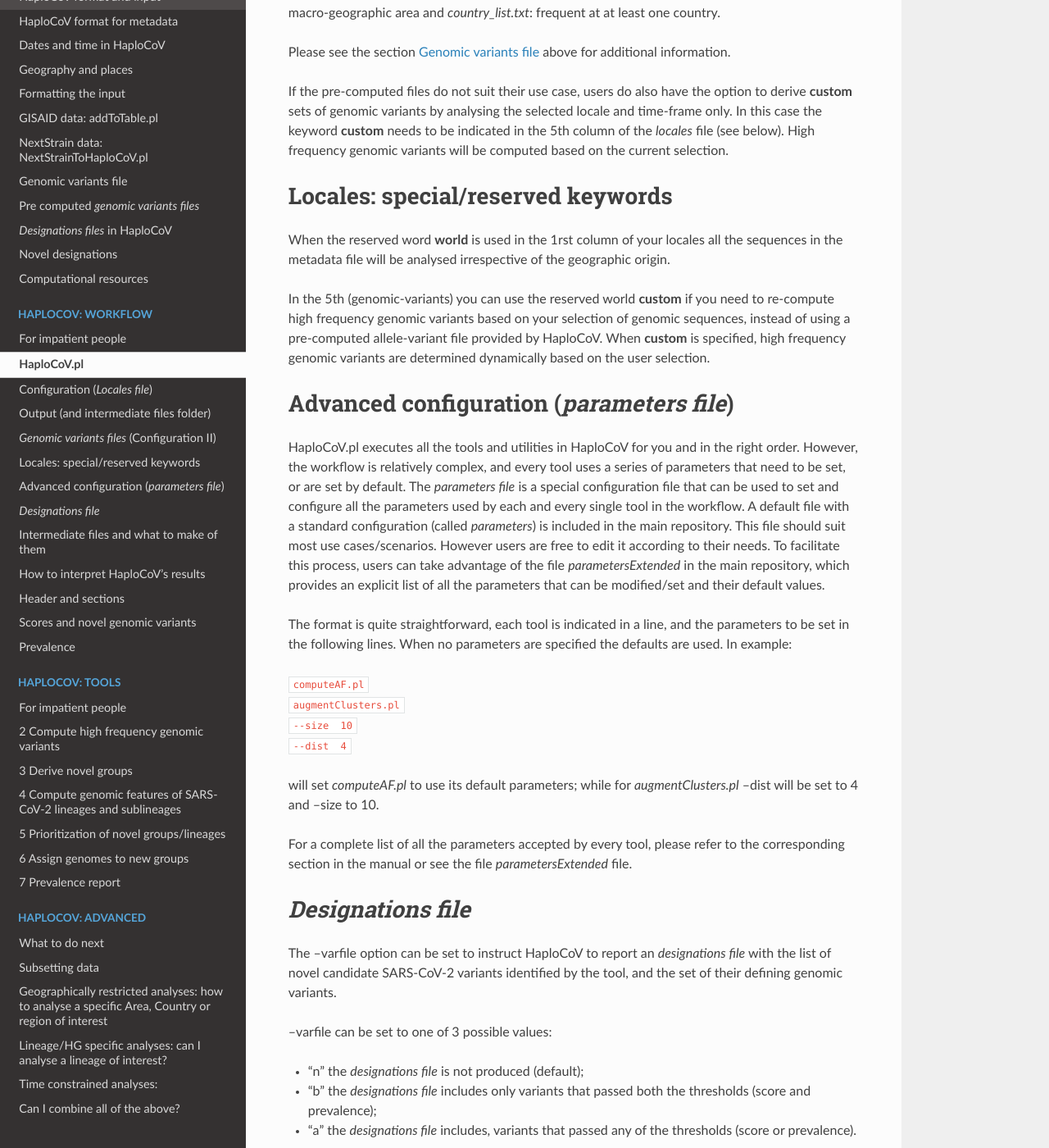
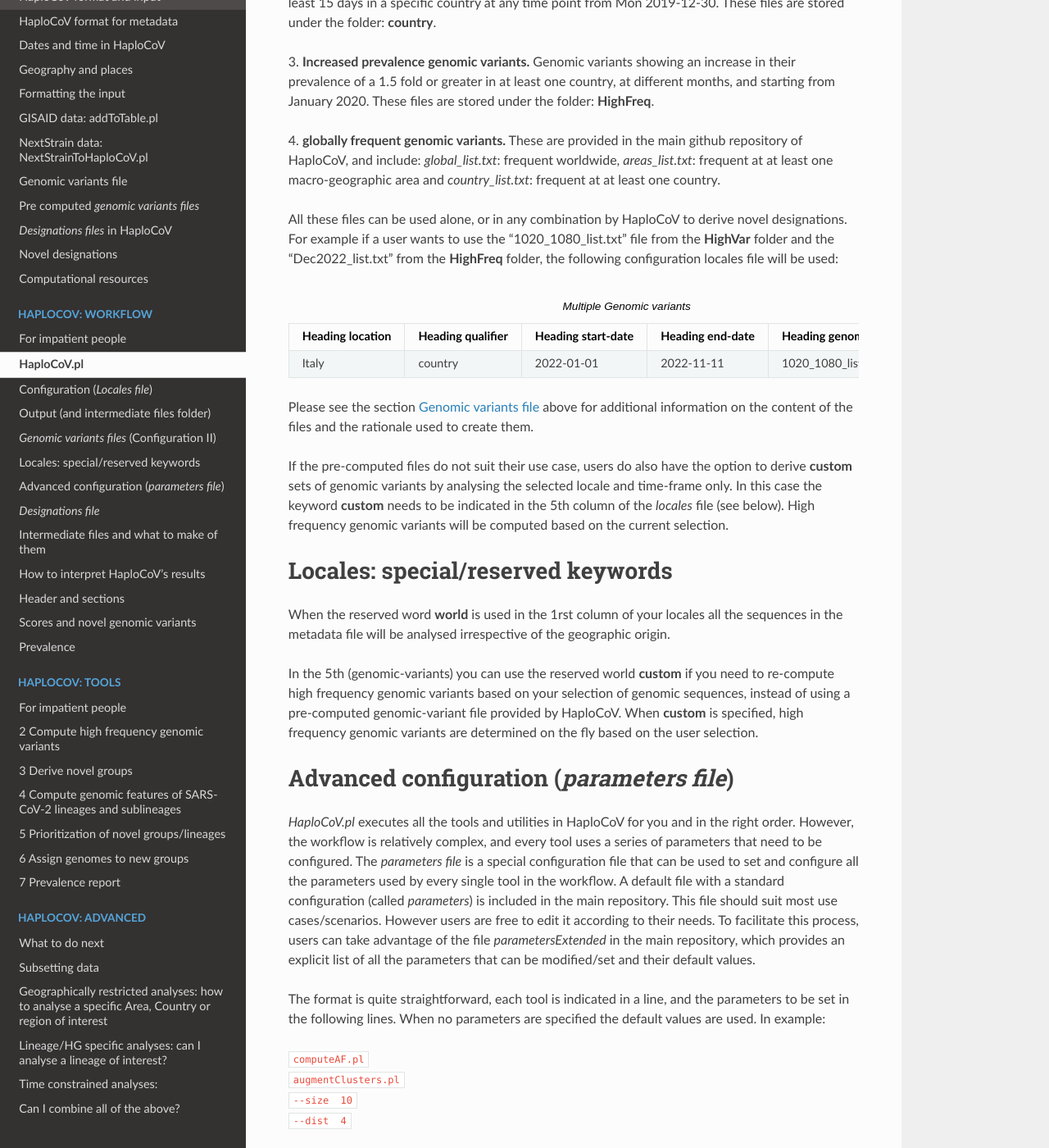
Before and after one commit to matteo14c/HaploCoV, a Sphinx documentation site: the page built from docs/source/haplocov.rst, in a window 1280 px wide and 1400 px high, scrolled down 3220 px. Shown: the whole window at 82% size. Built offline with Sphinx 7.4.7 and the Read the Docs theme 2.0.0, drawn with Linux system fonts in a browser that asks for light colours; some of the changed text lies outside the part shown.

Commit message:
Update haplocov.rst

```diff
--- a/docs/source/haplocov.rst
+++ b/docs/source/haplocov.rst
@@ -26,13 +26,22 @@
 
  perl HaploCov.pl --file linearDataSorted.txt --locales italy.loc
 
-Since in this case the type of analysis was set to: "custom" and the target geographic region to Italy (in italy.loc, see: "Locales file" below). The final output will be reported in a file called \"Italy\_custom.rep\".
+The italy.loc configuration specifies the geographic regions/countries and time interval to included in the analyses.
+The content of the file is briefly summarized below. A more comprehensive discussion of locales configuration files is reported in the next section.
+
+::
+
+ location qualifier start date end date   genomic variants
+ Italy    country   2022-07-01 2023-01-26     custom
+
+Only sequences collected in Italy, from 2022-07-01 to 2023-01-26 will be considered by HaploCoV, according to this configuration.
+Since the type of analysis was set to "custom" and the target geographic region to Italy the final output will be file will be named \"Italy\_custom.rep\".
 
 Configuration (*Locales file*)
 ==============================
 
 Locale(s) configuration files are used by HaploCoV.pl to set the main parameters for the execution of your analyses.
-These files are used to configure the place/places and intervals of time that HaploCoV will include in the analyses. There is no limit to the maximum number of geographic locations and time-intervals that can be analysed. As outlined in the example below, however, each needs to be indicated in a separate line in your locales file.
+These files are used to configure the place/places and intervals of time that HaploCoV will analyse. There is no limit to the maximum number of geographic locations and time-intervals that can be specified. As outlined in the example below, however, each needs to be indicated in a separate line in your locales file.
 
 *Locales files* need to have a tabular format and contain 5 columns separated by tabulations. The file *locales.txt* included in the Github repository provides a valid example of a locales configuration file.
 
@@ -51,7 +60,7 @@
      - country
      - 2022-01-01
      - 2022-11-11
-     - genomic-variants
+     - areas_list.txt
    * - Thailand
      - country
      - 2022-01-01
@@ -73,21 +82,21 @@
 |
 | 4. **end-date:** upper limit of the interval of time.
 |
-| 5. **genomic-variants:** a list of *genomic variant files*. Comma separated. Each file is used to derive novel candidate lineages/variants compared to a reference nomenclature.  A distinct *report file* (.rep) is generated for *genomic variant file* in this list. The name of the *genomic variant* file is always appended to the name of the report, i.e if the name of your *genomic variants file* is *"myVar"* the name of the report will be *"\_myVar.rep"* (see below). See `here <https://haplocov.readthedocs.io/en/latest/haplocov.html#configuration-locales-file>`_ for a detailed explanation about *genomic variants files*.
+| 5. **genomic-variants:** a list of *genomic variant files*. Comma separated. Each file is used to derive novel candidate lineages/variants compared to a reference nomenclature.  A distinct *report file* (.rep) is generated for every *genomic variant file* in this list. The name of the *genomic variant* file is always appended to the name of the report, i.e if the name of your *genomic variants file* is *"myVar"* the name of the report will be *"\_myVar.rep"* (see below). See `here <https://haplocov.readthedocs.io/en/latest/haplocov.html#configuration-locales-file>`_ for a detailed explanation about *genomic variants files*.
 
 
 Output (and intermediate files folder)
 ======================================
 
-The name of the main output by HaploCoV.pl is set automatically by the program by combining the value provided in the *location* (1rst) column, with value/values reported in the *genomic-variants" (5th) column of your locales configuration file. In the example above 3 different output files will be obtained:
+The name of the main output by HaploCoV.pl is set automatically by the program by combining the value provided in the *location* (1rst) column, with value/values reported in the *genomic-variants" (5th) column of your locales configuration file. In the example above 3 different output files will be generated:
 
 1. Italy_areas_list.txt.rep;
 2. Thailand_custom.rep;
 3. world_custom.rep.
 
-Each execution of HaploCoV usually generates several temporary/intermediate files. Normally you will not need to read/process/use these files, however for your convenience, all the intermediate files will be saved in a distinct folder.
+Each execution of HaploCoV results in several temporary/intermediate files. Normally you will not need to read/process/use these files, however for your convenience all the intermediate files will be saved in a folder.
 
-The same conventions applied for naming the main output files are used also to give names to the  intermediate folders.
+The same conventions applied for naming the main output files are also used to give names to the folders with intermediate files.
 In the example outlined above, intermediate files will be saved in 3 different folders, called:
 
 1. Italy_areas_list.txt_results;
@@ -101,7 +110,7 @@
 
 HaploCoV uses collections of genomic variants with high frequency in a specific country/region/locale to define and identify novel candidate variants/lineages of SARS-CoV-2.
 
-For your convenience, a collection of *pre-computed* files is available in the main repository. If you want to use one of these files, you simply have to enter the file/files name in the fifth column of your *locales* configuration file. HaploCoV will detect the file and run all the analyses for you.
+For your convenience, a collection of *pre-computed* genomic variants files is available in the main repository under the folder **alleleVariantSet**. If you want to use one of these files, you simply have to enter the file/files name in the fifth column of your *locales* configuration file (comma separated). HaploCoV will detect the file and run all the analyses for you.
 
 Precomputed sets of genomic variants/files can broadly be categorized into 4 main classes:
 
@@ -113,7 +122,24 @@
 |
 | 4. **globally frequent genomic variants.** These are provided in the main github repository of HaploCoV, and include: *global_list.txt*: frequent worldwide, *areas_list.txt*: frequent at at least one macro-geographic area and *country_list.txt*: frequent at at least one country.
 
-Please see the section `Genomic variants file <https://haplocov.readthedocs.io/en/latest/genomic.html>`_ above for additional information.
+All these files can be used alone, or in any combination by HaploCoV to derive novel designations. For example if a user wants to use the "1020_1080_list.txt" file from the **HighVar** folder and the "Dec2022_list.txt" from the **HighFreq** folder, the following configuration locales file will be used:
+
+.. list-table:: Multiple Genomic variants
+   :widths: 35 35 50 50 70
+   :header-rows: 1
+
+   * - Heading location
+     - Heading qualifier
+     - Heading start-date
+     - Heading end-date
+     - Heading genomic-variants
+   * - Italy
+     - country
+     - 2022-01-01
+     - 2022-11-11
+     - 1020_1080_list.txt,Dec2022_list.txt
+
+Please see the section `Genomic variants file <https://haplocov.readthedocs.io/en/latest/genomic.html>`_ above for additional information on the content of the files and the rationale used to create them.
 
 If the pre-computed files do not suit their use case, users do also have the option to derive **custom** sets of genomic variants by analysing the selected locale and time-frame only. In this case the keyword **custom** needs to be indicated in the 5th column of the *locales* file (see below). High frequency genomic variants will be computed based on the current selection.
 
@@ -122,17 +148,17 @@
 
 When the reserved word **world** is used in the 1rst column of your locales all the sequences in the metadata file will be analysed irrespective of the geographic origin.
 
-In the 5th (genomic-variants) you can use the reserved world **custom** if you need to re-compute high frequency genomic variants based on your selection of genomic sequences, instead of using a pre-computed allele-variant file provided by HaploCoV. When **custom** is specified, high frequency genomic variants are determined dynamically based on the user selection.
+In the 5th (genomic-variants) you can use the reserved world **custom** if you need to re-compute high frequency genomic variants based on your selection of genomic sequences, instead of using a pre-computed genomic-variant file provided by HaploCoV. When **custom** is specified, high frequency genomic variants are determined on the fly based on the user selection.
 
 Advanced configuration (*parameters file*)
 ==========================================
 
-HaploCoV.pl executes all the tools and utilities in HaploCoV for you and in the right order. However, the workflow is relatively complex, and every tool uses a series of parameters that need to be set, or are set by default.
-The *parameters file* is a special configuration file that can be used to set and configure all the parameters used by each and every single tool in the workflow.
+*HaploCoV.pl* executes all the tools and utilities in HaploCoV for you and in the right order. However, the workflow is relatively complex, and every tool uses a series of parameters that need to be configured.
+The *parameters file* is a special configuration file that can be used to set and configure all the parameters used by  every single tool in the workflow.
 A default file with a standard configuration (called *parameters*) is included in the main repository. This file should suit most use cases/scenarios. However users are free to edit it according to their needs.
 To facilitate this process, users can take advantage of the file *parametersExtended* in the main repository, which provides an explicit list of all the parameters that can be modified/set and their default values.
 
-The format is quite straightforward, each tool is indicated in a line, and the parameters to be set in the following lines. When no parameters are specified the defaults are used. In example:
+The format is quite straightforward, each tool is indicated in a line, and the parameters to be set in the following lines. When no parameters are specified the default values are used. In example:
 
 | ``computeAF.pl``
 | ``augmentClusters.pl``
@@ -148,7 +174,7 @@
 *Designations file*
 ===================
 
-The --varfile option can be set to instruct HaploCoV to report an *designations file* with the list of novel candidate SARS-CoV-2 variants identified by the tool, and the set of their defining genomic variants.
+The --varfile option can be set to instruct HaploCoV to report an *designations file* with the list of novel candidate SARS-CoV-2 variants identified by the tool, and the collection of their defining genomic variants.
 
 --varfile can be set to one of 3 possible values:
 
@@ -162,16 +188,16 @@
 Intermediate files and what to make of them
 ===========================================
 
-For every run of HaploCoV and a folder with 6 intermediate files will be created (see above). Although, normally you are not supposed to use these files, a brief explanation concerning their meaning and content is reported in the following section.
+At every execution HaploCoV will create a temporary folder with 6 intermediate files (see above). Although, normally you are not supposed to use these files, a brief explanation concerning their meaning and content is reported in the following section.
 All these files are produced by different tools in the HaploCoV workflow. More detailed explanations can also be found in the corresponding (to each tool) section in the manual.
 
-Intermediate files produced by HaploCoV.pl (prefix of the name might change according to the input file, suffix are reported):
+Intermediate files produced by HaploCoV.pl (prefix of the name might change according to the input file names, suffix are reported):
 
-| 1. *areas_list.txt* : this file is produced by *computeAF.pl*. It reports the complete list of genomic variants of high frequency (above 1% for more than 30 days by default) that were identified by analysing the interval of time and geographic locales included in your "locales" file. This file is produced only if the type of analysis (5th column of your *locales file*) is set to **custom**.
+| 1. *areas_list.txt* : this file is produced by *computeAF.pl*. It reports the complete list of genomic variants of high frequency (above 1% for more than 15 days by default) that were identified by analysing the interval of time and geographic locales included in your "locales" file. This file is produced only if the type of analysis (5th column of your *locales file*) is set to **custom**.
 |
 | 2. *\_results.txt* : the file with this suffix, is the result of *augmentClusers.pl*, and includes all the designations (already included in the nomenclature or novel) that were identified by that tool. Names of candidate novel lineages/variants are according to the conventions defined in `Novel designations <https://haplocov.readthedocs.io/en/latest/genomic.html#novel-designations>`_.
 |
-| 3. *\_assigned.txt* : this file is produced by *assign.pl*. Following the identification of novel candidate lineages/variants, HaploCoV re-assigns all the genomes included in your analyses using the additional designation. Results are saved in this file. The file is in *HaploCoV format*, the lineage/designation assigned to each genome is updated.
+| 3. *\_assigned.txt* : this file is produced by *p_assign.pl*. Following the identification of novel candidate lineages/variants, HaploCoV re-assigns all the genomes included in your analyses using the additional designation. Results are saved in this file. The file is in *HaploCoV format*, the lineage/designation assigned to each genome is updated.
 |
 | 4. *\_features.csv* : this file reports high level genomic features associated with each lineage/candidate lineage included in the \_results.txt file. Features are computed by *LinToFeats.pl*.
 |
@@ -195,13 +221,13 @@
 Header and sections
 ===================
 
-Headers and sections of a .rep file are specified/set by *"#"* symbols. The 4 first lines summarize the results by reporting the number of novel candidate variants that:
+Headers and sections of a .rep file are specified/set by *"#"* symbols. The 4 first lines summarize the results and report the umber of novel candidate variants that:
 
 1. passed both the prevalence and score threshold;
 2. passed only the score threshold;
 3. passed only the prevalence thresholds.
 
-After the header, 3 distinct sections follow in the same order indicated by the above numbered list.
+After the header, 3 sections follow in the same order indicated by the above numbered list.
 
 Each section is introduced by a **#** symbol, and concluded by the sentence: **"A detailed report follows"**.
 In the report each candidate lineage/variant is introduced by a **#** followed by a progressive number and its name.
@@ -258,7 +284,7 @@
 ==========
 
 This part of the report summarizes the observed prevalence of novel candidate variants/lineages over a time span defined by the user(4 weeks by default) at different locales. The aim is to identify/flag variants that had a high prevalence (default 1% or more) and which demonstrated a significant increase in their spread (2 fold or more).
-Please refer to `Prevalence report <https://haplocov.readthedocs.io/en/latest/increase.html>`_ for more detailed instructions on how the prevalence of a variant is computed and reported by HaploCoV, and more importantly for how to configure and set parameters.
+Please refer to `Prevalence report <https://haplocov.readthedocs.io/en/latest/increase.html>`_ for more detailed instructions on how the prevalence of a variant is computed and reported by HaploCoV.
 The prevalence report comprises 3 sections.
 
 **Prevalence above the threshold (1% by default)**
```
Also changed, not shown: other parts of docs/source/haplocov.rst (+2 -2 lines).
